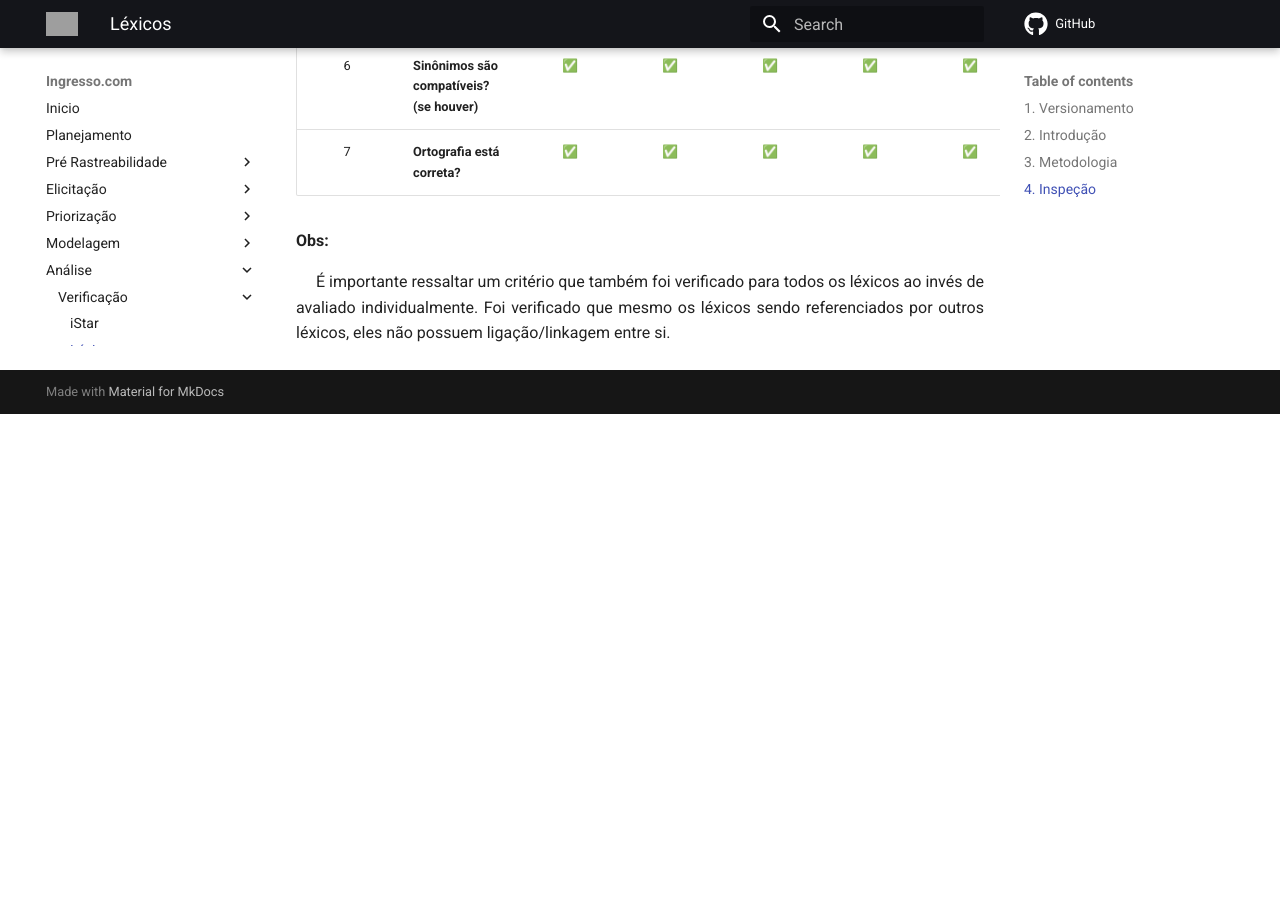
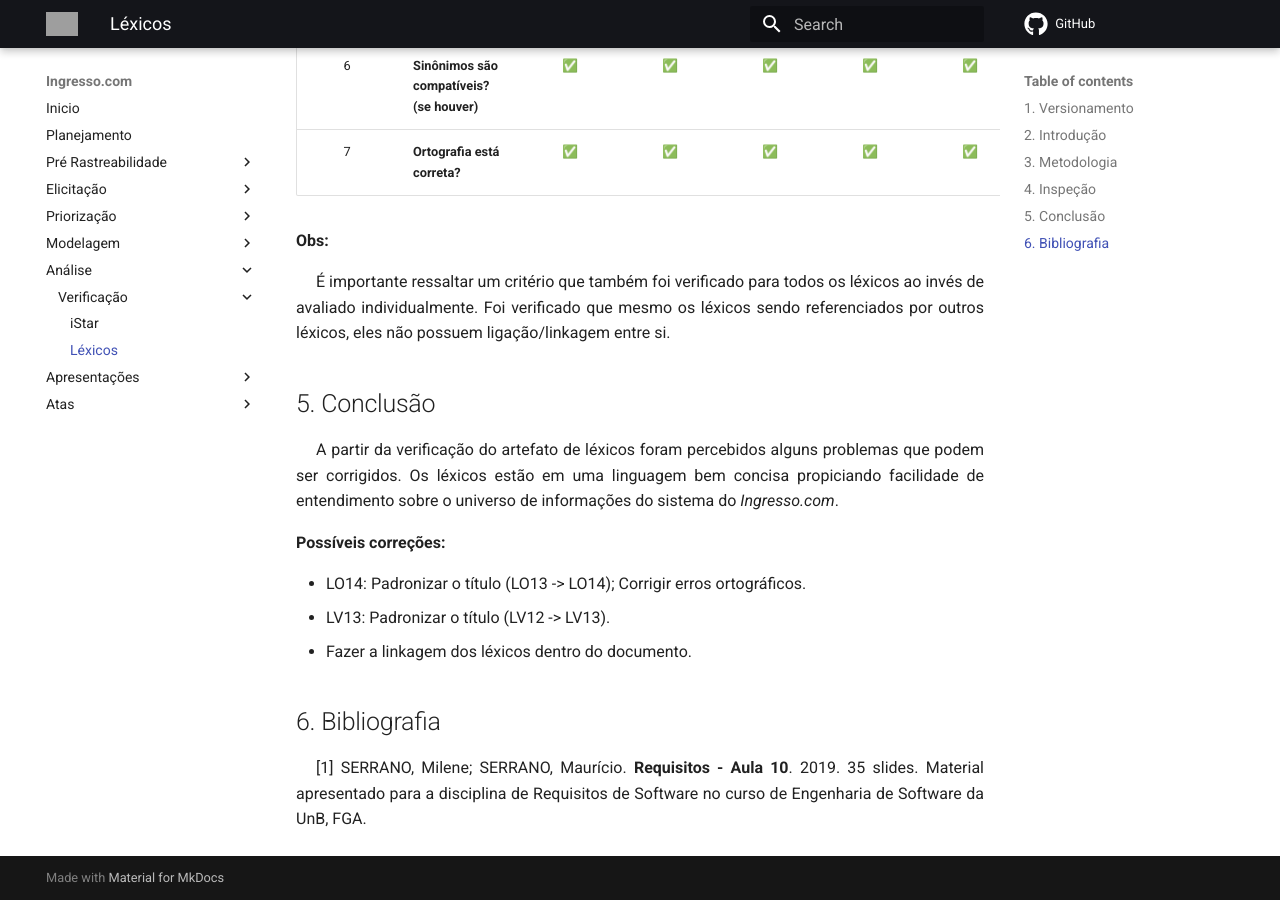
Before and after one commit to Requisitos-de-Software/2021.1-Ingresso.com, an MkDocs documentation site: the page built from docs/verificacao/lexicos.md, in a window 1280 px wide and 900 px high, scrolled down 1583 px. Built offline with MkDocs 1.6.1 and Material for MkDocs 9.7.7, drawn with Linux system fonts in a browser that asks for light colours; comment, search, counter and statistics services are not loaded; before the commit the page ends 1997 px from its top, so only the background shows below that; grey boxes are pictures that could not be loaded.

Commit message:
#79 Adicionando a conclusão da verificação

```diff
--- a/docs/verificacao/lexicos.md
+++ b/docs/verificacao/lexicos.md
@@ -35,3 +35,18 @@
 
 **Obs:**
 <p style="text-align: justify; text-indent: 20px"> É importante ressaltar um critério que também foi verificado para todos os léxicos ao invés de avaliado individualmente. Foi verificado que mesmo os léxicos sendo referenciados por outros léxicos, eles não possuem ligação/linkagem entre si. </p>
+
+
+## 5. Conclusão
+<p style="text-align: justify; text-indent: 20px"> A partir da verificação do artefato de léxicos foram percebidos alguns problemas que podem ser corrigidos. Os léxicos estão em uma linguagem bem concisa propiciando facilidade de entendimento sobre o universo de informações do sistema do <i>Ingresso.com</i>.</p>
+
+<b>Possíveis correções:</b>
+
+* LO14: Padronizar o título (LO13 -> LO14); Corrigir erros ortográficos.
+* LV13: Padronizar o título (LV12 -> LV13).
+* Fazer a linkagem dos léxicos dentro do documento.
+
+
+## 6. Bibliografia
+
+<p style="text-align: justify; text-indent: 20px">[1] SERRANO, Milene; SERRANO, Maurício. <b>Requisitos - Aula 10</b>. 2019. 35 slides. Material apresentado para a disciplina de Requisitos de Software no curso de Engenharia de Software da UnB, FGA.</p>
```
